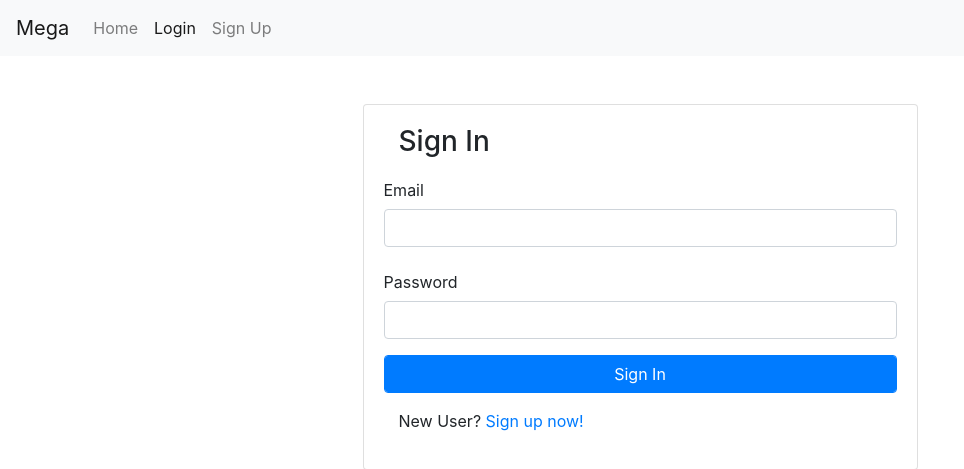
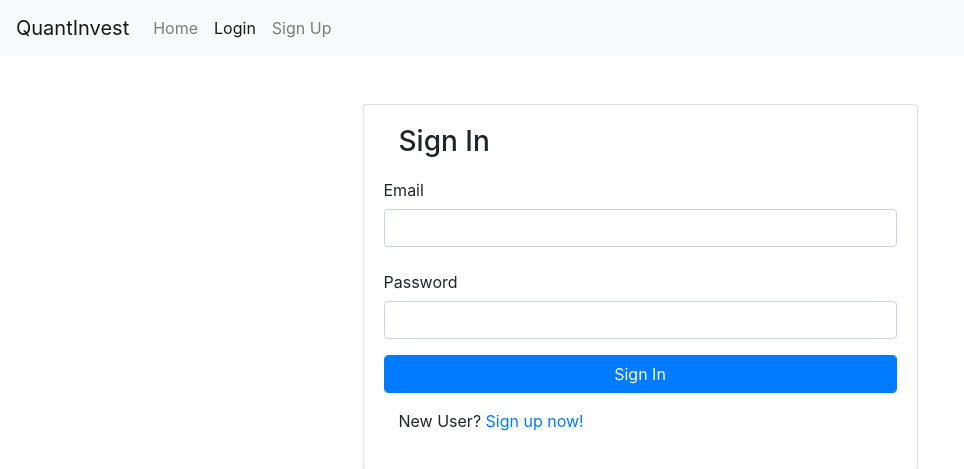
Before and after one commit to RamiAwar/QuantInvest, a Flask app: a page that uses app/templates/base.html in a window 1280 px wide. Shown: the top 469 px of the page, without its empty margins (0-964 px from the left). Run offline with Flask 2, Linux system fonts and the light colour scheme; some libraries are stand-ins or nearby versions.

Commit message:
Added profile page routing and navbar item.

```diff
--- a/app/routes.py
+++ b/app/routes.py
@@ -1,17 +1,21 @@
-from flask import render_template, flash, redirect, url_for, request
+from flask import render_template, flash, redirect, url_for, request, abort
 from app import app
 from app.forms import LoginForm, RegistrationForm
 from app.models import User
 from flask_login import current_user, login_user, logout_user, login_required
 from werkzeug.urls import url_parse
 
+@app.errorhandler(404)
+def page_not_found(error):
+    return render_template('404.html'), 404
+
+
 @app.route('/')
 @app.route('/index')
 @login_required
 def index():
 
-
-	return render_template('index.html', title="Home");
+	return render_template('index.html');
 
 
 @app.route('/register', methods=['GET', 'POST'])
@@ -75,3 +79,40 @@ def logout():
 
 	logout_user();
 	return redirect(url_for('index'));
+
+
+@app.route('/profile')
+@login_required
+def profile():
+
+	user = current_user;
+
+	# try:
+	# 	user = User.objects.get(username=username)
+
+	# except User.DoesNotExist:
+	# 	abort(404);
+
+	if user is not None:
+
+		# Get profiles
+		profiles = [
+			{
+				'profile 1':{
+					'expected_returns': 0.2,
+					'expected_risk': 0.18
+				}
+			}
+		];
+
+		return render_template('profile.html', user=user, profiles=profiles)
+
+# @app.route('/user/<username>')
+# @login_required
+# def user(username):
+#     user = User.query.filter_by(username=username).first_or_404()
+#     posts = [
+#         {'author': user, 'body': 'Test post #1'},
+#         {'author': user, 'body': 'Test post #2'}
+#     ]
+#     return render_template('user.html', user=user, posts=posts)
--- a/app/templates/base.html
+++ b/app/templates/base.html
@@ -14,22 +14,27 @@
 %}
 
 <head>
-	{% if title %}
-	<title>{{title}}</title>
-	{% else %}
-	<title>Mega Site</title>
-	{% endif %}
+
+	<title>QuantInvest</title>
 
 	<meta name="viewport" content="width=device-width, initial-scale=1, shrink-to-fit=no">
 
+
+	<link rel="stylesheet" href="https://use.fontawesome.com/releases/v5.7.2/css/solid.css" integrity="sha384-r/k8YTFqmlOaqRkZuSiE9trsrDXkh07mRaoGBMoDcmA58OHILZPsk29i2BsFng1B" crossorigin="anonymous">
+	<link rel="stylesheet" href="https://use.fontawesome.com/releases/v5.7.2/css/fontawesome.css" integrity="sha384-4aon80D8rXCGx9ayDt85LbyUHeMWd3UiBaWliBlJ53yzm9hqN21A+o1pqoyK04h+" crossorigin="anonymous">
+
+
+
 	<link rel="stylesheet" href="https://maxcdn.bootstrapcdn.com/bootstrap/4.0.0/css/bootstrap.min.css" integrity="sha384-Gn5384xqQ1aoWXA+058RXPxPg6fy4IWvTNh0E263XmFcJlSAwiGgFAW/dAiS6JXm" crossorigin="anonymous">
+
+
 
 </head>
 
 <body>
 
 	<nav class="navbar navbar-expand-lg navbar-light bg-light">
-	  <a class="navbar-brand" href="/index">Mega</a>
+	  <a class="navbar-brand" href="/index">QuantInvest</a>
 	  <button class="navbar-toggler" type="button" data-toggle="collapse" data-target="#navbarNavAltMarkup" aria-controls="navbarNavAltMarkup" aria-expanded="false" aria-label="Toggle navigation">
 	    <span class="navbar-toggler-icon"></span>
 	  </button>
@@ -47,25 +52,54 @@
 
 		{% endfor %}
 
+		</div>
+
+
         {% if current_user.is_anonymous %}
+
 	        {% if active_page == url_for('login') %}
+
+    		<div class="navbar-nav">
+
 				<a class="nav-item nav-link active" href="{{url_for('login')}}">Login<span class="sr-only">(current)</span></a>
+
 			{% else %}
+
 				<a class="nav-item nav-link" href="{{url_for('login')}}">Login</a>
+
 			{% endif %}
 
 			{% if active_page == url_for('register') %}
+
 				<a class="nav-item nav-link active" href="{{url_for('register')}}">Sign Up<span class="sr-only">(current)</span></a>
+
 			{% else %}
+
 				<a class="nav-item nav-link" href="{{url_for('register')}}">Sign Up</a>
+
+			</div>
 			{% endif %}
 
+
+
         {% else %}
-	        {% if active_page == url_for('logout') %}
-				<a class="nav-item nav-link active" href="{{url_for('logout')}}">Logout<span class="sr-only">(current)</span></a>
+
+			<div class="navbar-nav">
+
+				<a class="nav-item nav-link" href="{{url_for('logout')}}">Logout</a>
+
+			</div>
+			<div class="navbar-nav ml-auto">
+
+
+			{% if active_page == url_for('profile') %}
+				<a class="nav-item nav-link active ml-auto" href="{{url_for('profile')}}"><i class="fas fa-user-circle"></i>{{ current_user.username }}<span class="sr-only">(current)</span></a>
 			{% else %}
-				<a class="nav-item nav-link" href="{{url_for('logout')}}">Logout</a>
+				<a class="nav-item nav-link ml-auto" href="{{url_for('profile')}}"><i class="fas fa-user-circle"></i>  {{ current_user.username }}</a>
 			{% endif %}
+
+			</div>
+
         {% endif %}
 
 	    </div>
```
Also changed, not shown: app/templates/404.html (added, +7 -0 lines), app/templates/profile.html (added, +8 -0 lines).
